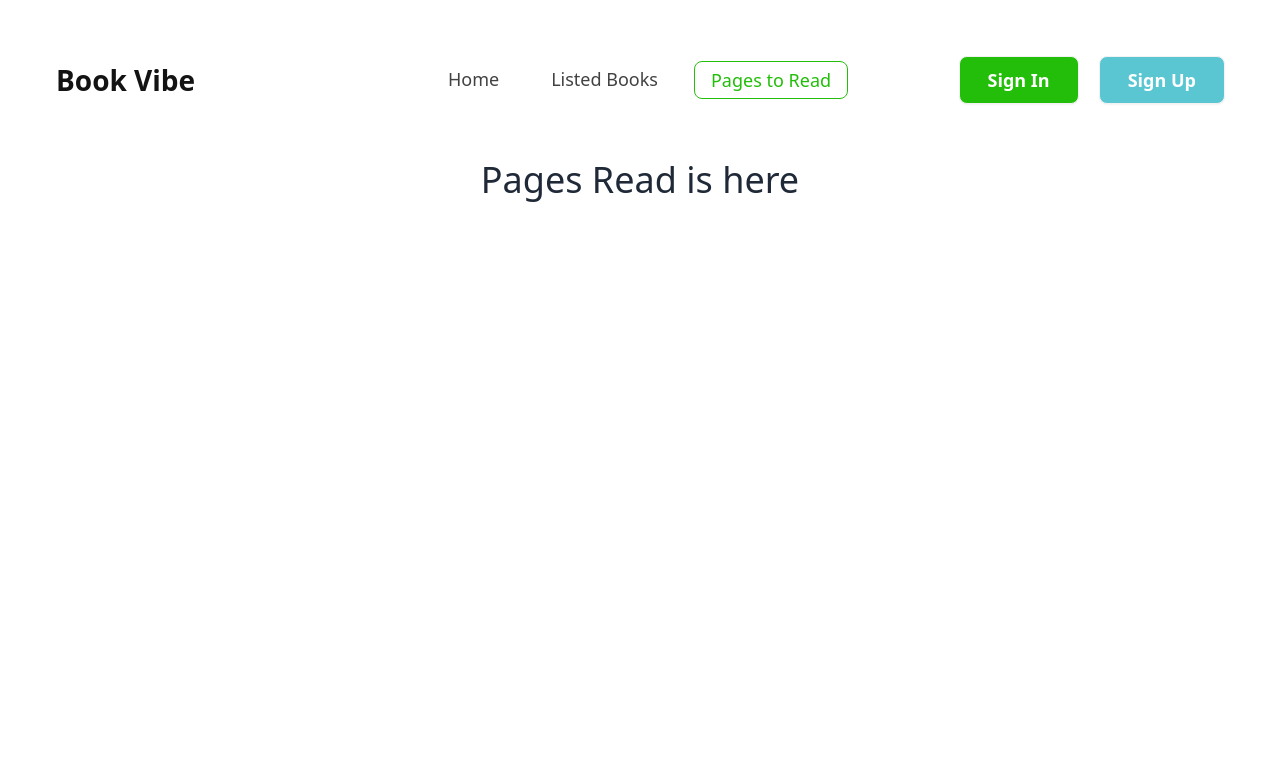
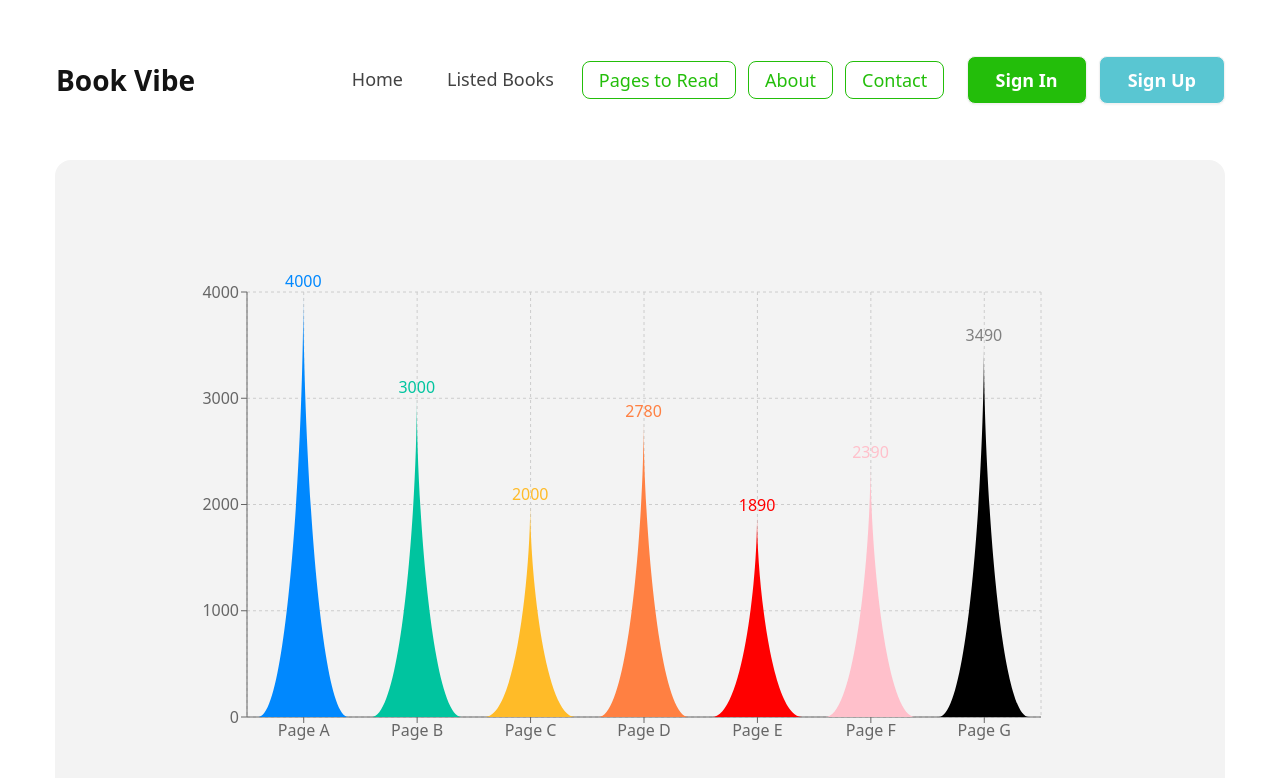
Before and after one commit to Antor4q/book-vibe, a React (Vite) app: page /pagesRead in a window 1280 px wide. Shown: the top 778 px of the page. Built offline with nearby package versions, Linux system fonts and the light colour scheme.

Commit message:
added the custom chart

```diff
--- a/package.json
+++ b/package.json
@@ -17,6 +17,7 @@
     "react-icons": "^5.0.1",
     "react-router-dom": "^6.22.3",
     "react-toastify": "^10.0.5",
+    "recharts": "^2.12.3",
     "sort-by": "^1.2.0"
   },
   "devDependencies": {
--- a/src/components/Nav/Nav.jsx
+++ b/src/components/Nav/Nav.jsx
@@ -23,12 +23,18 @@ const Nav = () => {
 
                     <li><NavLink to={"/pagesRead"}
                     className={({isActive})=> isActive? "rounded-lg lg:text-[18px] text-[#23BE0A] border border-[#23BE0A] px-4 py-2": "lg:text-[18px] text-[#131313CC]"}>Pages to Read</NavLink></li>
+
+                    <li><NavLink
+                    className={({isActive})=> isActive? "rounded-lg lg:text-[18px] text-[#23BE0A] border border-[#23BE0A] px-4 py-2": "lg:text-[18px] text-[#131313CC]"}>About</NavLink></li>
+
+                    <li><NavLink
+                    className={({isActive})=> isActive? "rounded-lg lg:text-[18px] text-[#23BE0A] border border-[#23BE0A] px-4 py-2": "lg:text-[18px] text-[#131313CC]"}>Contact</NavLink></li>
                 </ul>
                 </div>
                 <a className="btn btn-ghost text-xl lg:text-[28px] text-[#131313] p-0 font-bold">Book Vibe</a>
             </div>
             <div className="navbar-center hidden lg:flex">
-                <ul className="menu menu-horizontal px-1 flex lg:gap-5 ">
+                <ul className="menu menu-horizontal px-1 flex lg:gap-3 ">
                     <li><NavLink to={"/"}
                     className={({isActive})=> isActive? "rounded-lg lg:text-[18px] text-[#23BE0A] border border-[#23BE0A] ": "lg:text-[18px] text-[#131313CC]"}>Home</NavLink></li>
 
@@ -36,9 +42,15 @@ const Nav = () => {
                     className={({isActive})=> isActive? "rounded-lg lg:text-[18px] text-[#23BE0A] border border-[#23BE0A]  ": "lg:text-[18px] text-[#131313CC]"}>Listed Books</NavLink></li>
                    <li> <NavLink to={"/pagesRead"}
                     className={({isActive})=> isActive? "rounded-lg lg:text-[18px] text-[#23BE0A] border border-[#23BE0A]  ": "lg:text-[18px] text-[#131313CC]"}>Pages to Read</NavLink></li>
+
+                    <li><NavLink
+                    className={({isActive})=> isActive? "rounded-lg lg:text-[18px] text-[#23BE0A] border border-[#23BE0A] px-4 py-2": "lg:text-[18px] text-[#131313CC]"}>About</NavLink></li>
+
+                    <li><NavLink
+                    className={({isActive})=> isActive? "rounded-lg lg:text-[18px] text-[#23BE0A] border border-[#23BE0A] px-4 py-2": "lg:text-[18px] text-[#131313CC]"}>Contact</NavLink></li>
                 </ul>
             </div>
-            <div className="navbar-end gap-5">
+            <div className="navbar-end gap-3">
                 <a className="bg-[#23BE0A] btn lg:text-[18px] text-white rounded-lg font-semibold  px-5 lg:px-[28px]">Sign In</a>
                 <a className="btn bg-[#59C6D2] lg:text-[18px] text-white rounded-lg font-semibold  px-5 lg:px-[28px]">Sign Up</a>
             </div>
--- a/src/pages/PagesRead/PagesRead.jsx
+++ b/src/pages/PagesRead/PagesRead.jsx
@@ -1,9 +1,90 @@
+import React from 'react';
+import { BarChart,  XAxis, YAxis, CartesianGrid, Bar, Cell } from 'recharts';
+
+const PagesRead = () => {
+
+    const colors = ['#0088FE', '#00C49F', '#FFBB28', '#FF8042', 'red', 'pink']
+    const data = [
+        {
+          name: 'Page A',
+          uv: 4000,
+          pv: 2400,
+          amt: 2400,
+        },
+        {
+          name: 'Page B',
+          uv: 3000,
+          pv: 1398,
+          amt: 2210,
+        },
+        {
+          name: 'Page C',
+          uv: 2000,
+          pv: 9800,
+          amt: 2290,
+        },
+        {
+          name: 'Page D',
+          uv: 2780,
+          pv: 3908,
+          amt: 2000,
+        },
+        {
+          name: 'Page E',
+          uv: 1890,
+          pv: 4800,
+          amt: 2181,
+        },
+        {
+          name: 'Page F',
+          uv: 2390,
+          pv: 3800,
+          amt: 2500,
+        },
+        {
+          name: 'Page G',
+          uv: 3490,
+          pv: 4300,
+          amt: 2100,
+        },
+      ];
+      const getPath = (x, y, width, height) => {
+        return `M${x},${y + height}C${x + width / 3},${y + height} ${x + width / 2},${y + height / 3}
+        ${x + width / 2}, ${y}
+        C${x + width / 2},${y + height / 3} ${x + (2 * width) / 3},${y + height} ${x + width}, ${y + height}
+        Z`;
+      };
+      const TriangleBar = (props) => {
+        const { fill, x, y, width, height } = props;
+
+        return <path d={getPath(x, y, width, height)} stroke="none" fill={fill} />;
+      };
+
+    return (
+        <div className="lg:max-w-[1170px] mx-auto bg-[#1313130D] lg:p-28 rounded-2xl">
 
 
-const PagesRead = () => {
-    return (
-        <div className="lg:max-w-[1170px] mx-auto">
-            <h2 className="text-4xl text-center">Pages Read is here</h2>
+            <BarChart
+             width={904}
+             height={480}
+             data={data}
+             margin={{
+               top: 20,
+               right: 30,
+               left: 20,
+               bottom: 5,
+             }}
+            >
+
+        <CartesianGrid strokeDasharray="3 3" />
+      <XAxis dataKey="name" />
+      <YAxis />
+      <Bar dataKey="uv" fill="#8884d8" shape={<TriangleBar />} label={{ position: 'top' }}>
+        {data.map((entry, index) => (
+          <Cell key={`cell-${index}`} fill={colors[index % 20]} />
+        ))}
+      </Bar>
+            </BarChart>
         </div>
     );
 };
```
Also changed, not shown: 1 other file (tests, documents, lock files or other folders).
